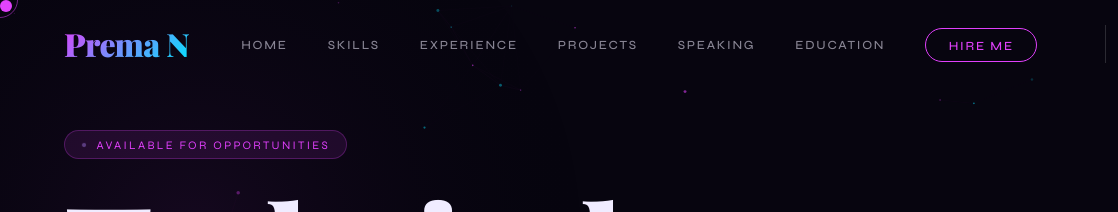
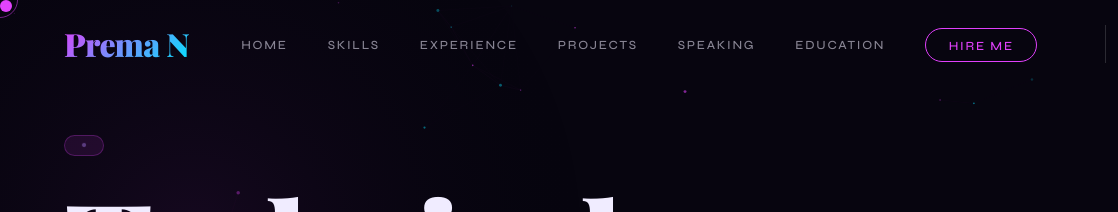
Before and after one commit to premaN5/Portfolio, a plain HTML site: page index.html in a window 1280 px wide. Shown: the top 212 px of the page, 0-1118 px from the left. Drawn offline with nearby package versions, Linux system fonts and the light colour scheme; animation ran at ten frames a second; a web font is replaced by a local one.

Commit message:
Remove text 'Available for opportunities' from hero section

```diff
--- a/index.html
+++ b/index.html
@@ -446,7 +446,7 @@ footer { position:relative; z-index:2; border-top:0.5px solid var(--border); pad
   <div class="hero-inner">
     <div class="hero-tag">
       <div class="hero-tag-dot"></div>
-      Available for opportunities
+
     </div>
     <h1 class="hero-name">
       Technical<br>
```
